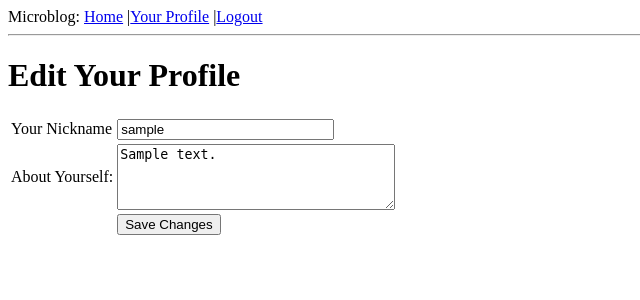
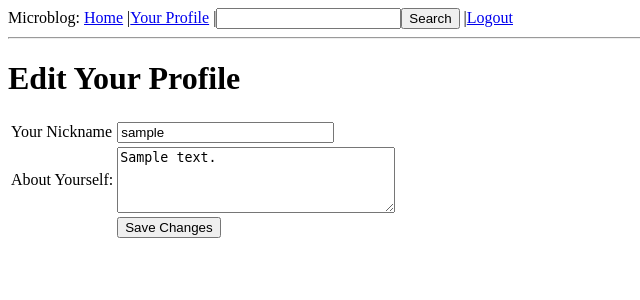
Before and after one commit to Tuckmo/microblog, a Flask app: page /edit in a window 1280 px wide. Shown: the top 300 px of the page, without its empty margins (0-640 px from the left). Run offline with Flask 2, Linux system fonts and the light colour scheme; a user stored in the database is signed in; tables that the repository leaves empty hold one stand-in row (values such as "Sample post"); parts of the project's set-up code (start-up, migrations or seed data) failed here and were passed over.

Commit message:
Added search function for posts using Whoosh-alchemny

```diff
--- a/app/__init__.py
+++ b/app/__init__.py
@@ -2,6 +2,8 @@ import os
 from flask import Flask
 from flask_sqlalchemy import SQLAlchemy
 from flask_login import LoginManager
+from flask_mail import Mail
+
 
 from config import basedir, ADMINS,MAIL_SERVER,MAIL_PORT,MAIL_USERNAME,MAIL_PASSWORD
 
@@ -11,6 +13,7 @@ db = SQLAlchemy(app)
 lm = LoginManager()
 lm.init_app(app)
 lm.login_view = 'login'
+mail = Mail(app)
 
 from app import views,models
 
--- a/app/forms.py
+++ b/app/forms.py
@@ -31,3 +31,6 @@ class LoginForm(Form):
 
 class PostForm(Form):
     post = StringField('post', validators=[DataRequired()])
+
+class SearchForm(Form):
+    search = StringField('search', validators=[DataRequired()])
--- a/app/models.py
+++ b/app/models.py
@@ -1,5 +1,12 @@
-from app import db
+from app import db, app
 from hashlib import md5
+
+# import sys
+# if sys.version_info >= (3, 0):
+#     enable_search = False
+# else:
+enable_search = True
+import flask_whooshalchemy as whooshalchemy
 
 
 followers = db.Table(
@@ -25,7 +32,6 @@ class User(db.Model):
                                backref=db.backref('followers', lazy='dynamic'),
                                lazy='dynamic')
 
-
     def avatar(self, size):
         return 'http://www.gravatar.com/avatar/%s?d=mm&s=%d' % (md5(self.email.encode('utf-8')).hexdigest(), size)
 
@@ -41,6 +47,7 @@ class User(db.Model):
 
     def is_following(self, user):
         return self.followed.filter(followers.c.followed_id == user.id).count()\
+
 
     def followed_posts(self):
         return Post.query.join(followers, (followers.c.followed_id == Post.user_id)).filter(followers.c.follower_id == self.id).order_by(Post.timestamp.desc())
@@ -80,6 +87,8 @@ class User(db.Model):
 
 
 class Post(db.Model):
+    __searchable__ = ['body']
+
     id = db.Column(db.Integer, primary_key=True)
     body = db.Column(db.String(140))
     timestamp = db.Column(db.DateTime)
@@ -87,3 +96,6 @@ class Post(db.Model):
 
     def __repr__(self):
         return '<Post %r>' % (self.body)
+
+if enable_search:
+    whooshalchemy.whoosh_index(app, Post)
--- a/app/templates/base.html
+++ b/app/templates/base.html
@@ -7,9 +7,11 @@
     {% endif %}
   </head>
   <body>
-    <div>Microblog: <a href="/index">Home</a>
+    <div>Microblog:
+        <a href="{{ url_for('index') }}">Home</a>
         {% if g.user.is_authenticated %}
             |<a href="{{ url_for('user', nickname=g.user.nickname) }}">Your Profile</a>
+            |<form style="display: inline;" action="{{ url_for('search') }}" method="post" name="search">{{ g.search_form.hidden_tag() }}{{ g.search_form.search(size=20) }}<input type="submit" value="Search"></form>
             |<a href="{{ url_for('logout') }}">Logout</a>
         {% endif %}</div>
 
--- a/app/views.py
+++ b/app/views.py
@@ -2,10 +2,10 @@ from flask import render_template, flash, redirect, url_for, current_app, redire
 from flask_login import login_user, logout_user, current_user, login_required
 from .oauth import OAuthSignIn
 from app import app, db, lm
-from .forms import LoginForm, EditForm, PostForm
+from .forms import LoginForm, EditForm, PostForm, SearchForm
 from .models import User, Post
 from datetime import datetime
-from config import POST_PER_PAGE
+from config import POST_PER_PAGE, MAX_SEARCH_RESULTS
 
 
 @app.route('/', methods=['GET', 'POST'])
@@ -113,6 +113,10 @@ def follow(nickname):
     if u is None:
         flash('Cannot follow ' + nickname + '.')
         return redirect(url_for('user', nickname=nickname))
+    db.session.add(u)
+    db.session.commit()
+    flash('You are now following ' + nickname + '!')
+    return redirect(url_for('user', nickname=nickname))
 
 
 @app.route('/unfollow/<nickname>')
@@ -170,3 +174,28 @@ def not_found_error(error):
 def internal_error(error):
     db.session.rollback()
     return render_template('500.html'), 500
+
+@app.before_request
+def before_request():
+    g.user = current_user
+    if g.user.is_authenticated:
+        g.user.last_seen = datetime.utcnow()
+        db.session.add(g.user)
+        db.session.commit()
+        g.search_form = SearchForm()
+
+@app.route('/search', methods=['POST'])
+@login_required
+def search():
+    if not g.search_form.validate_on_submit():
+        return redirect(url_for('index'))
+    return redirect(url_for('search_results', query=g.search_form.search.data))
+
+
+@app.route('/search_results/<query>')
+@login_required
+def search_results(query):
+    results = Post.query.whoosh_search(query, MAX_SEARCH_RESULTS).all()
+    return render_template('search_results.html',
+                           query=query,
+                           results=results)
--- a/flask/pip-selfcheck.json
+++ b/flask/pip-selfcheck.json
@@ -1 +1 @@
-{"last_check":"2017-01-29T01:15:36Z","pypi_version":"9.0.1"}
+{"last_check":"2017-02-20T04:05:23Z","pypi_version":"9.0.1"}
--- /dev/null
+++ b/interpreterFile.py
@@ -0,0 +1 @@
+from app.models import Post
```
Also changed, not shown: app/templates/search_results.html (added, +9 -0 lines), app.db, 7 other files.
